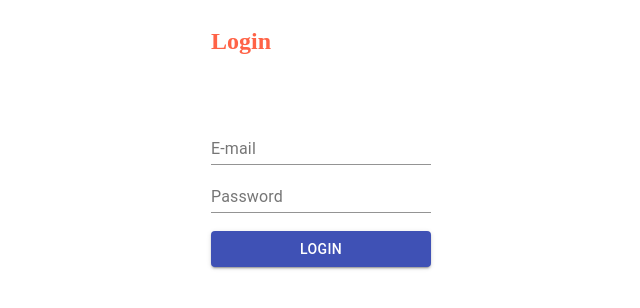
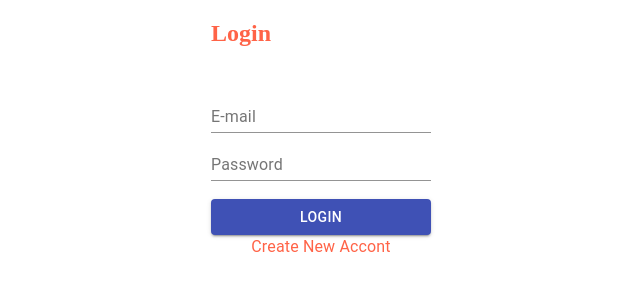
Before and after one commit to BoxPistols/ts-react-fire, a React (Create React App) app: page /login in a window 1280 px wide. Shown: the top 308 px of the page, without its empty margins (319-959 px from the left). Built offline with nearby package versions, Linux system fonts and the light colour scheme; no server answers.

Commit message:
style login

```diff
--- a/src/pages/Login.tsx
+++ b/src/pages/Login.tsx
@@ -1,4 +1,4 @@
-import { Button, FormControl, TextField } from '@material-ui/core'
+import { Button, FormControl, TextField, Typography } from '@material-ui/core'
 import { useEffect, useState } from 'react'
 // useState
 import auth from '../firebase'
@@ -25,6 +25,7 @@ export const Login = (props: any) => {
             name="email"
             label="E-mail"
             value={email}
+            className={styles.mt}
             onChange={(
               e: React.ChangeEvent<HTMLInputElement | HTMLTextAreaElement>,
             ) => {
@@ -36,6 +37,7 @@ export const Login = (props: any) => {
             label="Password"
             type="password"
             value={password}
+            className={styles.mt}
             onChange={(
               e: React.ChangeEvent<HTMLInputElement | HTMLTextAreaElement>,
             ) => {
@@ -68,6 +70,11 @@ export const Login = (props: any) => {
           >
             {isLogin ? 'Login' : 'Resister'}
           </Button>
+          <Typography align="center">
+            <span onClick={() => SetIsLogin(!isLogin)}>
+              {isLogin ? 'Create New Accont' : 'Back To Login'}
+            </span>
+          </Typography>
         </FormControl>
       </div>
     </>
--- a/src/style/Login.module.css
+++ b/src/style/Login.module.css
@@ -1,10 +1,14 @@
 .login {
   color: tomato;
   margin: auto;
-  display: grid;
-  gap: 12px;
+  /* display: grid; */
+  /* gap: 12px;
   flex-direction: column;
-  justify-content: center;
+  justify-content: center; */
   width: 100%;
   max-width: fit-content;
 }
+
+.mt {
+  margin-top: 16px;
+}
```
